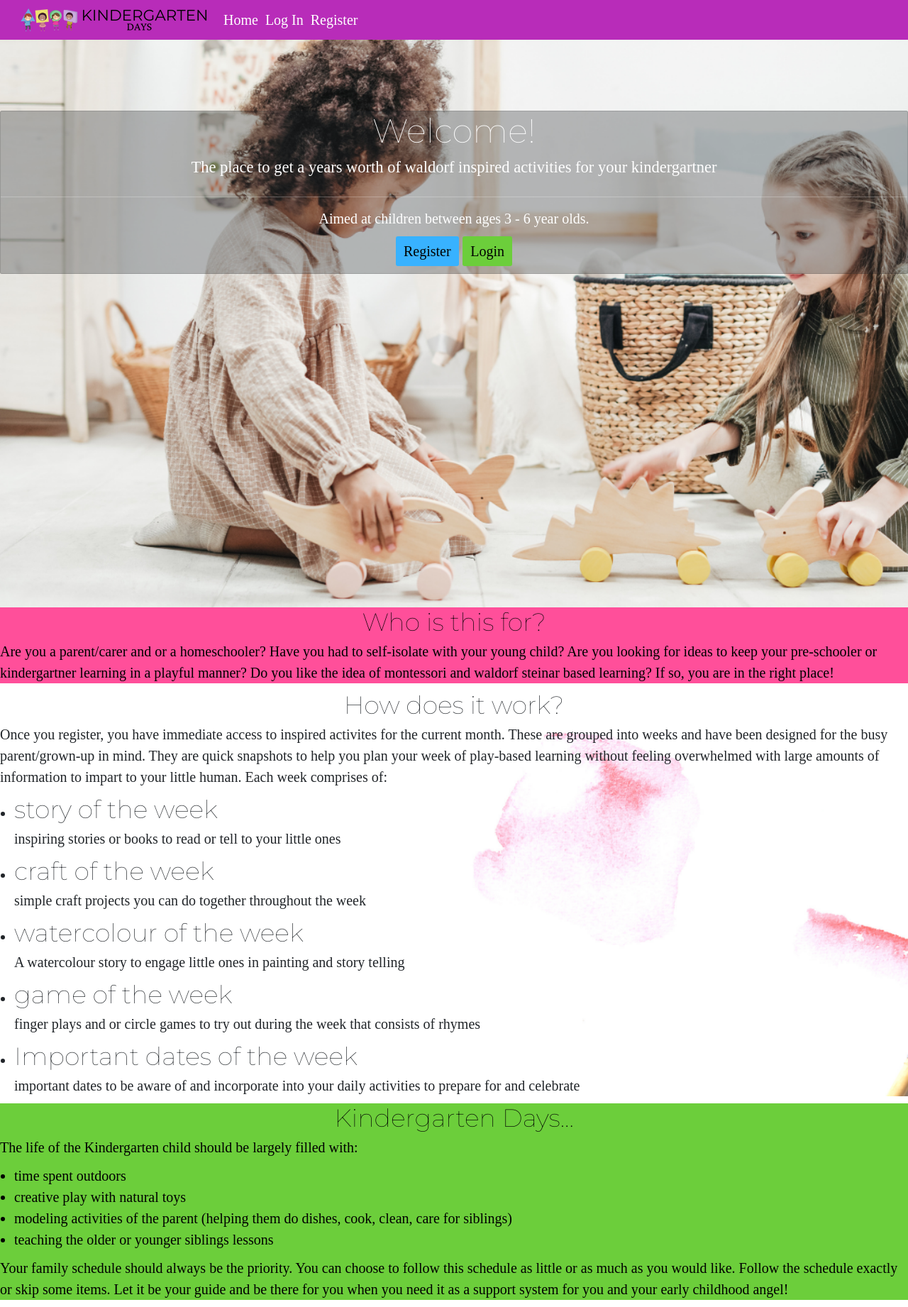
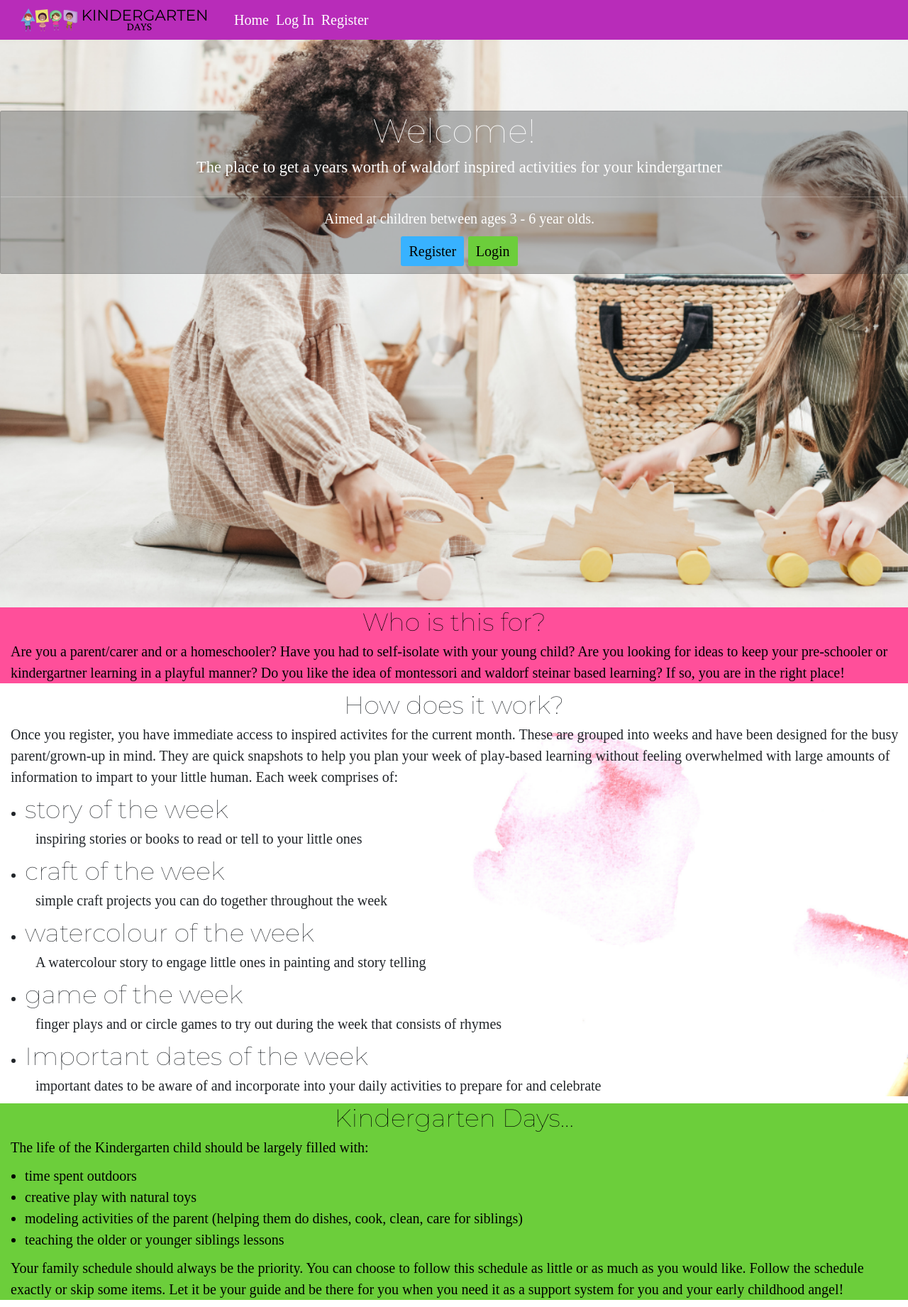
Before and after one commit to lolaedun/kindergarten-days, a Flask app: page / in a window 1280 px wide. Shown: the whole page at 71% size. Run offline with Flask 2, Linux system fonts and the light colour scheme; some libraries are stand-ins or nearby versions.

Commit message:
add margins to p and ul elements

```diff
--- a/static/css/style.css
+++ b/static/css/style.css
@@ -7,7 +7,9 @@ body, .accordion-button {
      font-family: 'Crimson Text', serif;
      font-size: 2rem;
 }
-
+p, ul {
+     margin-left: 1.5rem;
+}
 h1, h2, h3, h4 {
      font-family: 'Montserrat', sans-serif;
      font-size: 3.5rem;
```
Also changed, not shown: README.md.
